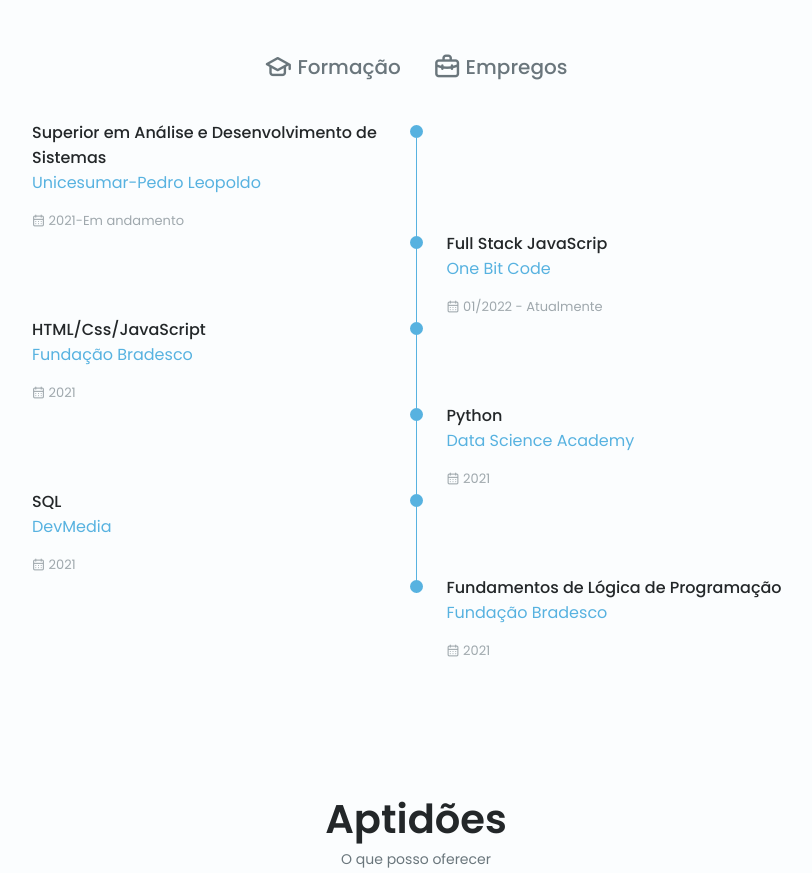
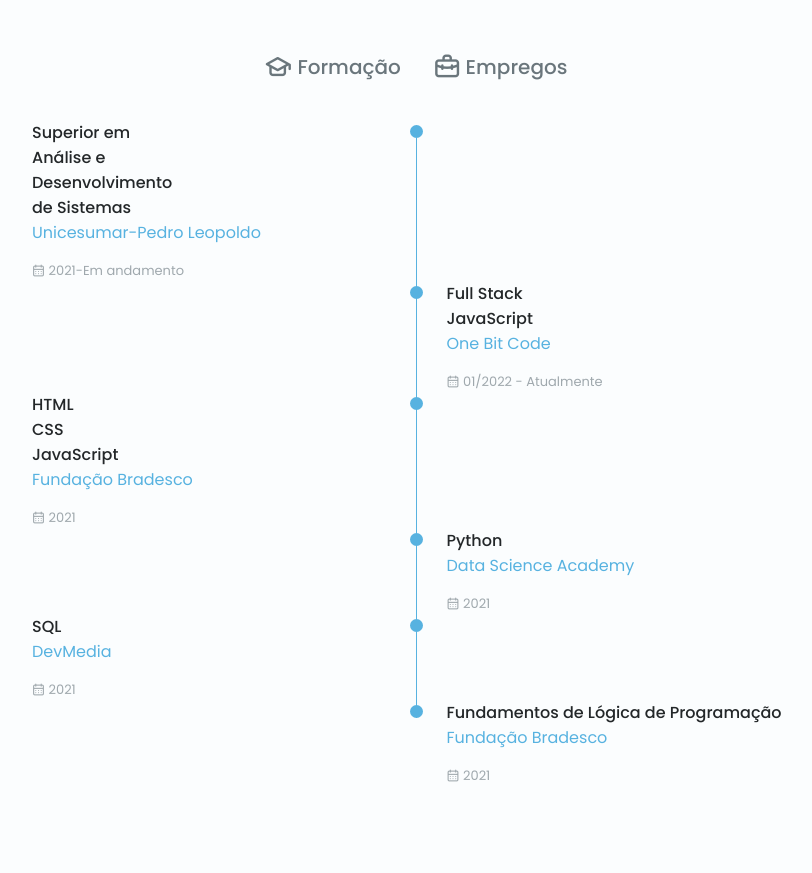
Before and after one commit to danthzz/webportifolio, a plain HTML site: page index.html in a window 1280 px wide. Shown: the part 2220-3093 px from the top of the page, without its empty margins (224-1036 px from the left). Drawn offline with nearby package versions, Linux system fonts and the light colour scheme.

Commit message:
ajustes resposividade

```diff
--- a/index.html
+++ b/index.html
@@ -344,7 +344,7 @@
                             <!--==================== QUALIFICATION 1 ====================-->
                             <div class="qualification__data">
                                 <div>
-                                    <h3 class="qualification__title">Superior em Análise e Desenvolvimento de Sistemas</h3>
+                                    <h3 class="qualification__title">Superior em<br>Análise e<br>Desenvolvimento<br>de Sistemas</h3>
                                     <p class="qualification__subtitle">Unicesumar-Pedro Leopoldo</p>
                                     <div class="qualification__calendar">
                                         <i class="uil uil-calendar-alt"></i>
@@ -364,7 +364,7 @@
                                     <p class="qualification__line"></p>
                                 </div>
                                 <div>
-                                    <h3 class="qualification__title">Full Stack JavaScrip</h3>
+                                    <h3 class="qualification__title">Full Stack<br>JavaScript</h3>
                                     <p class="qualification__subtitle">One Bit Code</p>
                                     <div class="qualification__calendar">
                                         <i class="uil uil-calendar-alt"></i>
@@ -375,7 +375,7 @@
                             <!--==================== QUALIFICATION 3 ====================-->
                             <div class="qualification__data">
                                 <div>
-                                    <h3 class="qualification__title">HTML/Css/JavaScript</h3>
+                                    <h3 class="qualification__title">HTML<br>CSS<br>JavaScript</h3>
                                     <p class="qualification__subtitle">Fundação Bradesco</p>
                                     <div class="qualification__calendar">
                                         <i class="uil uil-calendar-alt"></i>
```
